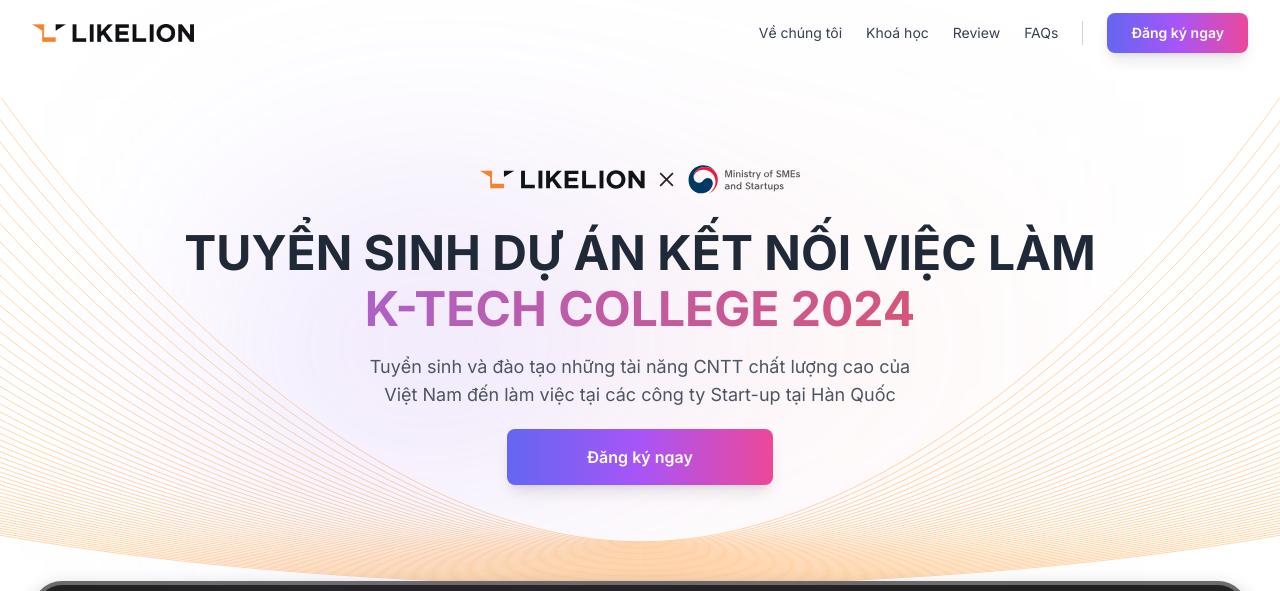
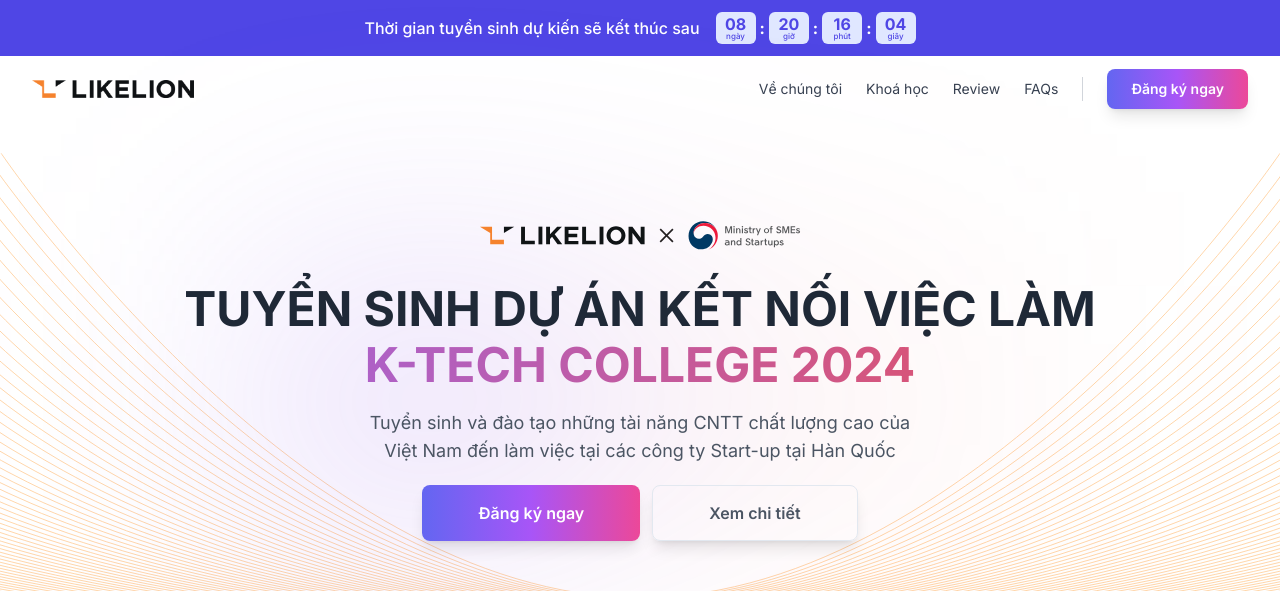
Before and after one commit to nguyenduchuy271197/ktc-landing, a Next.js app: page / in a window 1280 px wide. Shown: the top 591 px of the page. Built offline with nearby package versions, Linux system fonts and the light colour scheme.

Commit message:
feature: banner

```diff
--- a/package.json
+++ b/package.json
@@ -20,6 +20,7 @@
     "lucide-react": "^0.372.0",
     "next": "14.2.2",
     "react": "^18",
+    "react-countdown": "^2.3.5",
     "react-dom": "^18",
     "react-hook-form": "^7.51.3",
     "react-player": "^2.16.0",
--- a/src/app/layout.tsx
+++ b/src/app/layout.tsx
@@ -4,6 +4,7 @@
 import Navbar from "@/components/navbar";
 import Footer from "@/components/footer";
 import { cn } from "@/lib/utils";
+import Banner from "@/components/banner";
 
 const fontSans = FontSans({
   subsets: ["latin"],
@@ -22,6 +23,7 @@
   return (
     <html lang="en" suppressHydrationWarning>
       <body className={cn("antialiased ", fontSans.className)}>
+        <Banner />
         <Navbar />
         {children}
         <Footer />
--- a/src/app/page.tsx
+++ b/src/app/page.tsx
@@ -8,6 +8,8 @@
 import Benefits from "@/components/benefits";
 import AboutUs from "@/components/about-us";
 import { InfiniteMovingCards } from "@/components/shared/infinite-moving-cards";
+import Process from "@/components/process";
+import Banner from "@/components/banner";
 
 export default function Page() {
   return (
@@ -16,6 +18,7 @@
       <LogoGrid />
       <Benefits />
       <AboutUs />
+      <Process />
       <ImageGallery />
       <FAQ />
       <CTA />
--- /dev/null
+++ b/src/components/banner.tsx
@@ -0,0 +1,64 @@
+"use client";
+
+import Countdown, { zeroPad } from "react-countdown";
+import trophy from "/public/trophy-icon.svg";
+import Image from "next/image";
+
+const renderer = ({
+  days,
+  hours,
+  minutes,
+  seconds,
+  completed,
+}: {
+  days: number;
+  hours: number;
+  minutes: number;
+  seconds: number;
+  completed: boolean;
+}) => {
+  if (completed) {
+    // Render a completed state
+    return <div>Thời gian tuyển sinh đã kết thúc</div>;
+  } else {
+    // Render a countdown
+    return (
+      <div className="flex items-center justify-center gap-4">
+        <p className="font-medium">
+          Thời gian tuyển sinh dự kiến sẽ kết thúc sau
+        </p>
+        <div className="flex items-center gap-1 font-bold">
+          <span className="w-10 py-1 rounded-md bg-indigo-100 text-indigo-600 flex flex-col items-center leading-none">
+            {zeroPad(days)}
+            <span className="text-[8px] font-medium">ngày</span>
+          </span>
+          <span>:</span>
+          <span className="w-10 py-1 rounded-md bg-indigo-100 text-indigo-600 flex flex-col items-center leading-none">
+            {zeroPad(hours)}
+            <span className="text-[8px] font-medium">giờ</span>
+          </span>
+          <span>:</span>
+          <span className="w-10 py-1 rounded-md bg-indigo-100 text-indigo-600 flex flex-col items-center leading-none">
+            {zeroPad(minutes)}
+            <span className="text-[8px] font-medium">phút</span>
+          </span>
+          <span>:</span>
+          <span className="w-10 py-1 rounded-md bg-indigo-100 text-indigo-600 flex flex-col items-center leading-none">
+            {zeroPad(seconds)}
+            <span className="text-[8px] font-medium">giây</span>
+          </span>
+        </div>
+      </div>
+    );
+  }
+};
+
+export default function Banner() {
+  return (
+    <div className="bg-indigo-600">
+      <div className="max-w-screen-xl mx-auto px-4 py-3 text-white sm:text-center md:px-8">
+        <Countdown date={new Date(2024, 4, 3)} renderer={renderer} />
+      </div>
+    </div>
+  );
+}
--- a/src/components/faq.tsx
+++ b/src/components/faq.tsx
@@ -110,7 +110,7 @@
   ];
 
   return (
-    <section className="leading-relaxed max-w-screen-xl mt-12 mx-auto py-20">
+    <section className="leading-relaxed py-20">
       <div className="container">
         <div className="space-y-3 text-center">
           <h2 className="text-3xl text-gray-800 font-semibold">
--- a/src/components/hero.tsx
+++ b/src/components/hero.tsx
@@ -32,9 +32,17 @@
             Tuyển sinh và đào tạo những tài năng CNTT chất lượng cao của Việt
             Nam đến làm việc tại các công ty Start-up tại Hàn Quốc
           </p>
-          <div className="flex items-center justify-center text-sm font-medium gap-x-3">
+          <div className="flex flex-col md:flex-row items-center justify-center text-sm font-medium gap-x-3 gap-y-4">
             <Button size="lg" className="w-full md:w-auto" asChild>
               <Link href="#">Đăng ký ngay</Link>
+            </Button>
+            <Button
+              variant="secondary"
+              size="lg"
+              className="w-full md:w-auto"
+              asChild
+            >
+              <Link href="#">Xem chi tiết</Link>
             </Button>
           </div>
         </div>
--- a/src/components/process.tsx
+++ b/src/components/process.tsx
@@ -1,3 +1,88 @@
+const steps = [
+  {
+    time: new Date(),
+    title: "Xét duyệt hồ sơ",
+    description: "Ứng viên gửi Hồ sơ ứng tuyển về LIKELION trước hạn",
+  },
+  {
+    time: new Date(),
+    title: "Bài kiểm tra năng lực",
+    description:
+      "Ứng viên tham gia làm bài kiểm tra kiến thức và năng lực chuyên môn",
+  },
+  {
+    time: new Date(),
+    title: "Phỏng vấn đầu vào",
+    description:
+      "Ứng viên trình bày động lực và thuyết phục Đơn vị đào tạo để nhận học bổng 100%",
+  },
+  {
+    time: new Date(),
+    title: "Xếp lớp",
+    description:
+      "Sau khi vượt qua 3 vòng đánh giá, ứng viên sẽ được xếp vào cấp lớp phù hợp",
+  },
+  {
+    time: new Date(),
+    title: "Đào tạo",
+    description: "Ứng viên trải qua 1-5 tháng đào tạo tuỳ vào cấp lớp",
+  },
+  {
+    time: new Date(),
+    title: "Phỏng vấn đầu ra",
+    description:
+      "Ứng viên trao đổi và thuyết phục Nhà tuyển dụng để lấy offer vị trí mình mong muốn",
+  },
+  {
+    time: new Date(),
+    title: "Cấp VISA đi Hàn",
+    description:
+      "Sau khi có kết quả đậu phỏng vấn, các ứng viên sẽ được cấp VISA làm việc tại Hàn",
+  },
+  {
+    time: new Date(),
+    title: "Học hỏi và trải nghiệm",
+    description:
+      "Ứng viên sẽ được học hỏi và tích luỹ kinh nghiệm thực tế khi làm tại các Start-up Hàn",
+  },
+];
+
 export default function Process() {
-  return <div>Process</div>;
+  return (
+    <div className="container">
+      <div className="grid grid-cols-[2fr_3fr] gap-8 py-20">
+        <div>
+          <div className="max-w-md space-y-3 sticky top-10">
+            <h2 className="text-gray-800 text-3xl font-semibold sm:text-4xl">
+              Quy trình xét tuyển
+            </h2>
+            <p>
+              Lorem ipsum dolor sit amet, consectetur adipiscing elit. Donec
+              congue, nisl eget molestie varius, enim ex faucibus purus
+            </p>
+          </div>
+        </div>
+
+        <div className="-my-6">
+          {steps.map((step, idx) => (
+            <div key={idx} className="relative pl-8 sm:pl-32 py-6 group">
+              <div className="flex flex-col sm:flex-row items-start mb-1 group-last:before:hidden before:absolute before:left-2 sm:before:left-0 before:h-full before:px-px before:bg-slate-300 sm:before:ml-[6.5rem] before:self-start before:-translate-x-1/2 before:translate-y-3 after:absolute after:left-2 sm:after:left-0 after:w-2 after:h-2 after:bg-orange-400 after:border-4 after:box-content after:border-slate-50 after:rounded-full sm:after:ml-[6.5rem] after:-translate-x-1/2 after:translate-y-1.5">
+                <time className="sm:absolute -left-2 translate-y-0.5 inline-flex items-center justify-center text-xs font-semibold uppercase w-24 h-6 mb-3 sm:mb-0 text-emerald-600 bg-emerald-100 rounded-full">
+                  {step.time.toLocaleDateString("vi-VN", {
+                    month: "long",
+                    day: "numeric",
+                  })}
+                </time>
+                <div className="text-xl font-bold text-slate-900">
+                  {step.title}
+                </div>
+              </div>
+              {/* Content */}
+              <div className="text-slate-500">{step.description}</div>
+            </div>
+          ))}
+        </div>
+      </div>
+    </div>
+  );
 }
--- a/src/components/ui/button.tsx
+++ b/src/components/ui/button.tsx
@@ -5,17 +5,22 @@
 import { cn } from "@/lib/utils";
 
 const buttonVariants = cva(
-  "inline-flex items-center justify-center text-white font-semibold bg-gradient-to-r from-indigo-500 via-purple-500 to-pink-500 rounded-lg shadow-lg hover:scale-[102%] duration-200 hover:drop-shadow-xl hover:shadow-[#7dd3fc] hover:cursor-pointer",
+  "inline-flex items-center justify-center font-semibold rounded-lg shadow-lg hover:scale-[102%] duration-200 hover:drop-shadow-xl hover:cursor-pointer",
   {
     variants: {
-      variant: {},
+      variant: {
+        default:
+          "text-white bg-gradient-to-r from-indigo-500 via-purple-500 to-pink-500 hover:shadow-[#7dd3fc]",
+        secondary: "border",
+      },
       size: {
         sm: "h-10 px-6",
         default: "h-12 px-8",
-        lg: "h-14 px-20 text-base",
+        lg: "h-12 md:h-14 px-14 text-base",
       },
     },
     defaultVariants: {
+      variant: "default",
       size: "default",
     },
   }
```
Also changed, not shown: public/trophy-icon.svg (added), src/components/shared/countdown.tsx (added), 1 other file (tests, documents, lock files or other folders).
